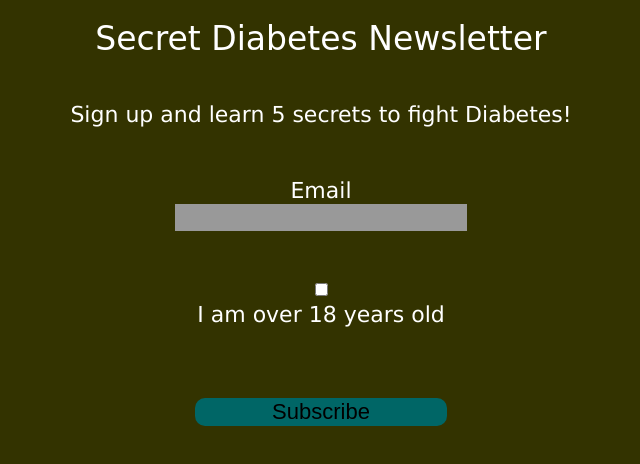
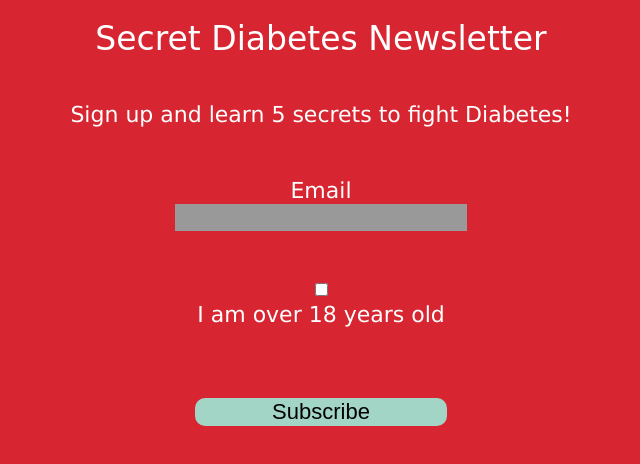
Before and after one commit to ITMD362-airizarry2/lab3, a plain HTML site: page index.html in a window 1280 px wide. Shown: the whole page, without its empty margins (319-959 px from the left). Drawn offline with nearby package versions, Linux system fonts and the light colour scheme.

Commit message:
Update screen.css

```diff
--- a/css/screen.css
+++ b/css/screen.css
@@ -208,7 +208,7 @@ label {
 h1 {
 	color: white;
 	font-size: 1.5em;
-	font-family: Trade Winds, cursive;
+	font-family:cursive;
 }
 
 p {
@@ -236,14 +236,14 @@ input {
 }
 
 input[type=submit] {
-	background: #006666;
+	background: #a2d5c6;
 	border: none;
 	border-radius: 10px;
 	width: 40%;
 }
 
 body {
-	background: #333300;
+	background: #d72631;
 	font-size: 1 em;
 	font-family: verdana, arial, helvetica;
 	padding-left: 300px;
```
